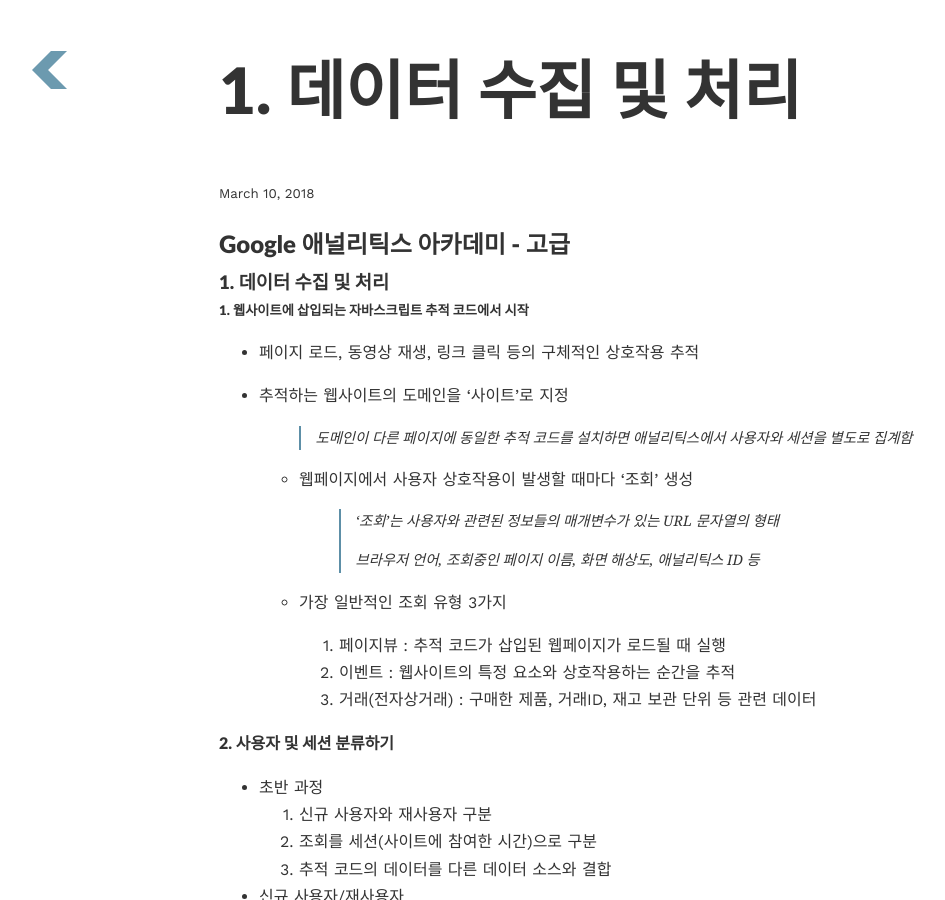
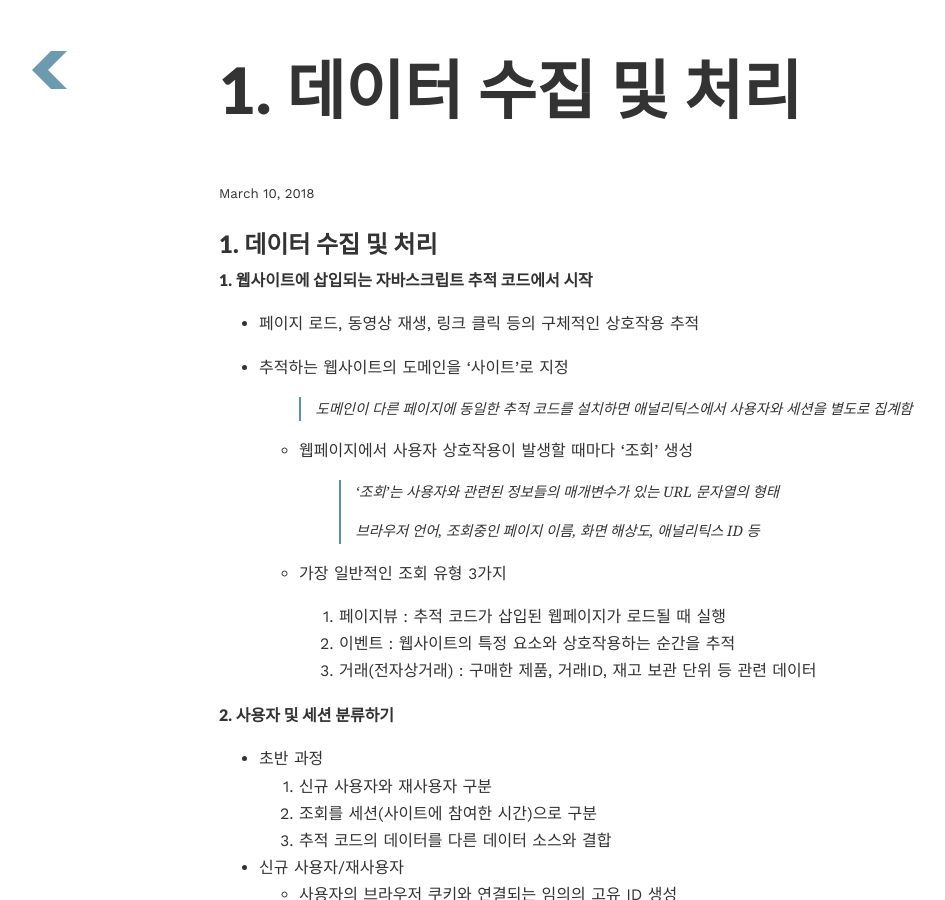
Before and after one commit to no-use-rami/ramihan.github.io, a Jekyll site: the page built from _posts/2018-03-10-1. 데이터 수집 및 처리.md, in a window 1280 px wide and 900 px high. Shown: the whole window, without its empty margins (21-966 px from the left). Built offline with Jekyll 4.4.1, drawn with Linux system fonts in a browser that asks for light colours; our own code applies the rules of GitHub Pages for plain Markdown files.

Commit message:
Update 2018-03-10-1. 데이터 수집 및 처리.md

```diff
--- a/_posts/2018-03-10-1. 데이터 수집 및 처리.md
+++ b/_posts/2018-03-10-1. 데이터 수집 및 처리.md
@@ -1,8 +1,6 @@
-## Google 애널리틱스 아카데미 - 고급
+## 1. 데이터 수집 및 처리
 
-### 1. 데이터 수집 및 처리
-
-##### 	1. 웹사이트에 삽입되는 자바스크립트 추적 코드에서 시작
+#### 	1. 웹사이트에 삽입되는 자바스크립트 추적 코드에서 시작
 
 - 페이지 로드, 동영상 재생, 링크 클릭 등의 구체적인 상호작용 추적
 
```
